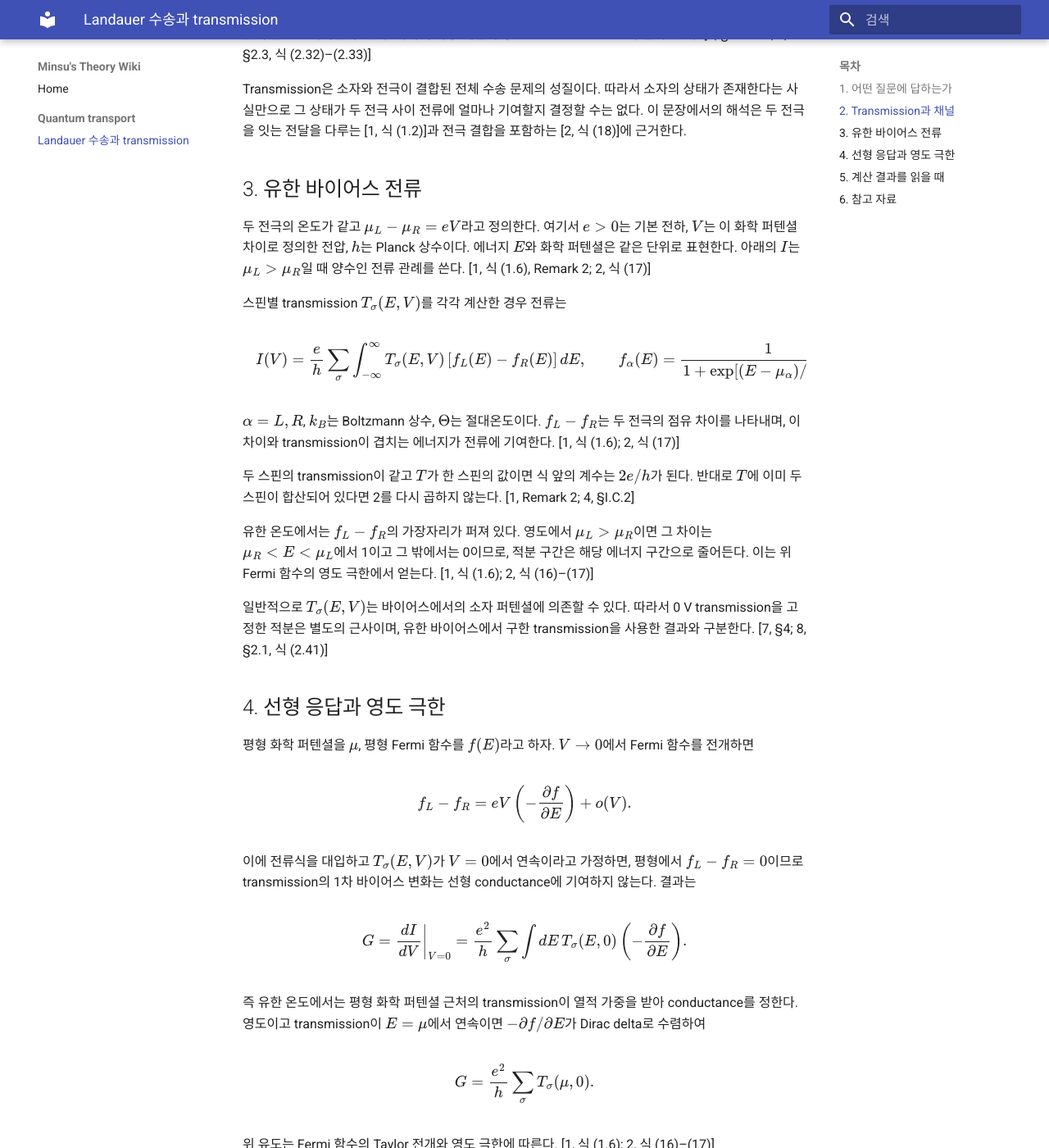
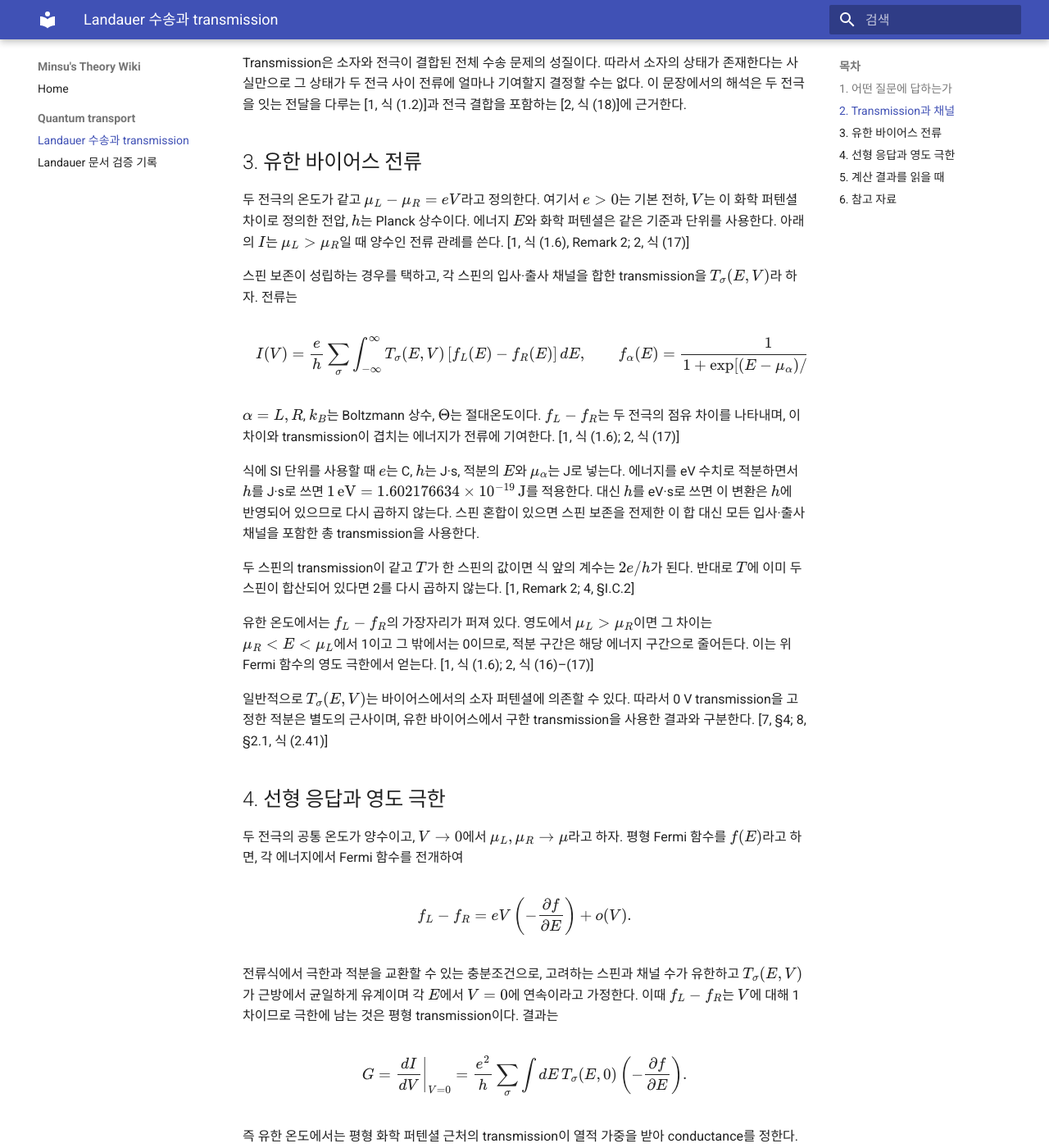
Before and after one commit to YHKlab-MSJeong/Theory-Wiki, an MkDocs documentation site: the page built from docs/quantum-transport/landauer-transmission.md, in a window 1280 px wide and 1400 px high, scrolled down 570 px. Shown: the whole window at 82% size. Built offline with MkDocs 1.6.1 and Material for MkDocs 9.7.7, drawn with Linux system fonts in a browser that asks for light colours; some of the changed text lies outside the part shown.

Commit message:
Verify Landauer transport article

```diff
--- a/docs/quantum-transport/landauer-transmission.md
+++ b/docs/quantum-transport/landauer-transmission.md
@@ -1,7 +1,6 @@
 # Landauer 수송과 transmission
 
-!!! warning "검증 상태: 확인 중"
-    핵심 식과 관례를 원문과 대조했다. 최종 본문 전체에 대한 독립적인 주장별 검토는 아직 끝나지 않았다.
+검증 범위와 원문 대조 결과는 [검증 기록](landauer-verification.md)에 정리한다. 이 글은 아래 모형을 전제로 식을 적용하고 극한을 유도하며, 산란이론으로부터 Landauer 식의 존재를 수학적으로 증명하지는 않는다.
 
 ## 1. 어떤 질문에 답하는가
 
@@ -15,9 +14,9 @@
 
 ## 3. 유한 바이어스 전류
 
-두 전극의 온도가 같고 \(\mu_L-\mu_R=eV\)라고 정의한다. 여기서 \(e>0\)는 기본 전하, \(V\)는 이 화학 퍼텐셜 차이로 정의한 전압, \(h\)는 Planck 상수이다. 에너지 \(E\)와 화학 퍼텐셜은 같은 단위로 표현한다. 아래의 \(I\)는 \(\mu_L>\mu_R\)일 때 양수인 전류 관례를 쓴다. [1, 식 (1.6), Remark 2; 2, 식 (17)]
+두 전극의 온도가 같고 \(\mu_L-\mu_R=eV\)라고 정의한다. 여기서 \(e>0\)는 기본 전하, \(V\)는 이 화학 퍼텐셜 차이로 정의한 전압, \(h\)는 Planck 상수이다. 에너지 \(E\)와 화학 퍼텐셜은 같은 기준과 단위를 사용한다. 아래의 \(I\)는 \(\mu_L>\mu_R\)일 때 양수인 전류 관례를 쓴다. [1, 식 (1.6), Remark 2; 2, 식 (17)]
 
-스핀별 transmission \(T_\sigma(E,V)\)를 각각 계산한 경우 전류는
+스핀 보존이 성립하는 경우를 택하고, 각 스핀의 입사·출사 채널을 합한 transmission을 \(T_\sigma(E,V)\)라 하자. 전류는
 
 \[
 I(V)=\frac{e}{h}\sum_\sigma\int_{-\infty}^{\infty}
@@ -28,6 +27,8 @@
 
 \(\alpha=L,R\), \(k_B\)는 Boltzmann 상수, \(\Theta\)는 절대온도이다. \(f_L-f_R\)는 두 전극의 점유 차이를 나타내며, 이 차이와 transmission이 겹치는 에너지가 전류에 기여한다. [1, 식 (1.6); 2, 식 (17)]
 
+식에 SI 단위를 사용할 때 \(e\)는 C, \(h\)는 J·s, 적분의 \(E\)와 \(\mu_\alpha\)는 J로 넣는다. 에너지를 eV 수치로 적분하면서 \(h\)를 J·s로 쓰면 \(1\,\mathrm{eV}=1.602176634\times10^{-19}\,\mathrm{J}\)를 적용한다. 대신 \(h\)를 eV·s로 쓰면 이 변환은 \(h\)에 반영되어 있으므로 다시 곱하지 않는다. 스핀 혼합이 있으면 스핀 보존을 전제한 이 합 대신 모든 입사·출사 채널을 포함한 총 transmission을 사용한다.
+
 두 스핀의 transmission이 같고 \(T\)가 한 스핀의 값이면 식 앞의 계수는 \(2e/h\)가 된다. 반대로 \(T\)에 이미 두 스핀이 합산되어 있다면 2를 다시 곱하지 않는다. [1, Remark 2; 4, §I.C.2]
 
 유한 온도에서는 \(f_L-f_R\)의 가장자리가 퍼져 있다. 영도에서 \(\mu_L>\mu_R\)이면 그 차이는 \(\mu_R<E<\mu_L\)에서 1이고 그 밖에서는 0이므로, 적분 구간은 해당 에너지 구간으로 줄어든다. 이는 위 Fermi 함수의 영도 극한에서 얻는다. [1, 식 (1.6); 2, 식 (16)–(17)]
@@ -36,13 +37,13 @@
 
 ## 4. 선형 응답과 영도 극한
 
-평형 화학 퍼텐셜을 \(\mu\), 평형 Fermi 함수를 \(f(E)\)라고 하자. \(V\to0\)에서 Fermi 함수를 전개하면
+두 전극의 공통 온도가 양수이고, \(V\to0\)에서 \(\mu_L,\mu_R\to\mu\)라고 하자. 평형 Fermi 함수를 \(f(E)\)라고 하면, 각 에너지에서 Fermi 함수를 전개하여
 
 \[
 f_L-f_R=eV\left(-\frac{\partial f}{\partial E}\right)+o(V).
 \]
 
-이에 전류식을 대입하고 \(T_\sigma(E,V)\)가 \(V=0\)에서 연속이라고 가정하면, 평형에서 \(f_L-f_R=0\)이므로 transmission의 1차 바이어스 변화는 선형 conductance에 기여하지 않는다. 결과는
+전류식에서 극한과 적분을 교환할 수 있는 충분조건으로, 고려하는 스핀과 채널 수가 유한하고 \(T_\sigma(E,V)\)가 근방에서 균일하게 유계이며 각 \(E\)에서 \(V=0\)에 연속이라고 가정한다. 이때 \(f_L-f_R\)는 \(V\)에 대해 1차이므로 극한에 남는 것은 평형 transmission이다. 결과는
 
 \[
 G=\left.\frac{dI}{dV}\right|_{V=0}
@@ -72,7 +73,6 @@
 3. H. Ness, L. K. Dash, R. W. Godby, “Generalization and applicability of the Landauer formula for non-equilibrium current in the presence of interactions” (2010), [§II, 식 (4)](https://arxiv.org/pdf/1007.1104).
 4. C. W. J. Beenakker, “Random-matrix theory of quantum transport” (1997), [§I.C.1–2, 식 (1.33)](https://arxiv.org/pdf/cond-mat/9612179).
 5. [SIESTA documentation: TBTrans User Guide](https://docs.siesta-project.org/projects/siesta/en/stable/reference/tbtrans.html), NetCDF4 support.
-
 6. D. Palmqvist, *Thermokinetic Uncertainty Relations and Dynamical Activities in Quantum Systems* (2026), [§2.3, 식 (2.32)–(2.33)](https://research.chalmers.se/publication/551724/file/551724_Fulltext.pdf).
 7. V. Moldoveanu, R. Dragomir, [Theoretical methods for quantum transport](https://cifra-c2unesco.ro/wp-content/uploads/2022/10/QT-D1.pdf) (2022), §4, p. 10.
 8. L. Groß, *Understanding molecular structure–function relationships in controlling nanoscale conductance* (2016), [§2.1, 식 (2.41)](https://ediss.sub.uni-hamburg.de/bitstream/ediss/6747/1/Dissertation.pdf).
--- a/mkdocs.yml
+++ b/mkdocs.yml
@@ -17,3 +17,4 @@
   - Home: index.md
   - Quantum transport:
       - Landauer 수송과 transmission: quantum-transport/landauer-transmission.md
+      - Landauer 문서 검증 기록: quantum-transport/landauer-verification.md
```
Also changed, not shown: README.md (+3 -1 lines), docs/quantum-transport/landauer-verification.md (added, +24 -0 lines).
